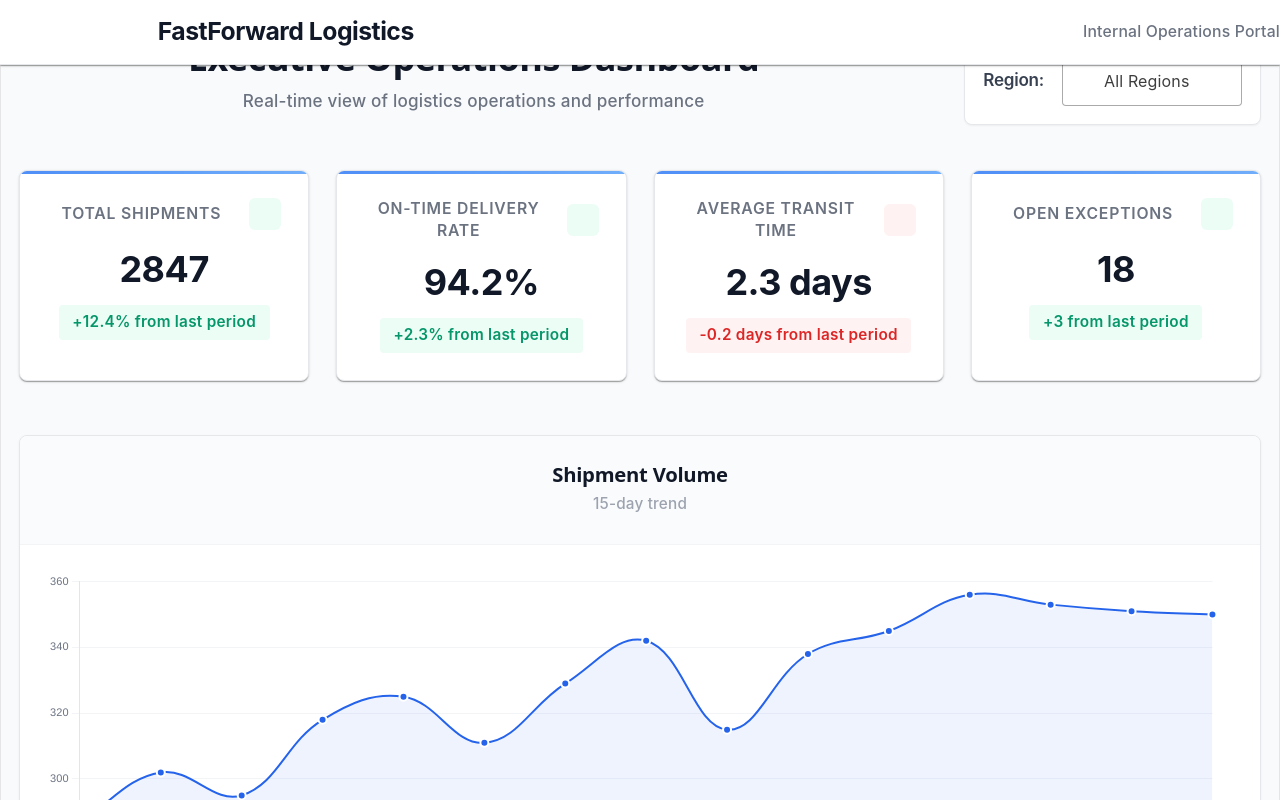
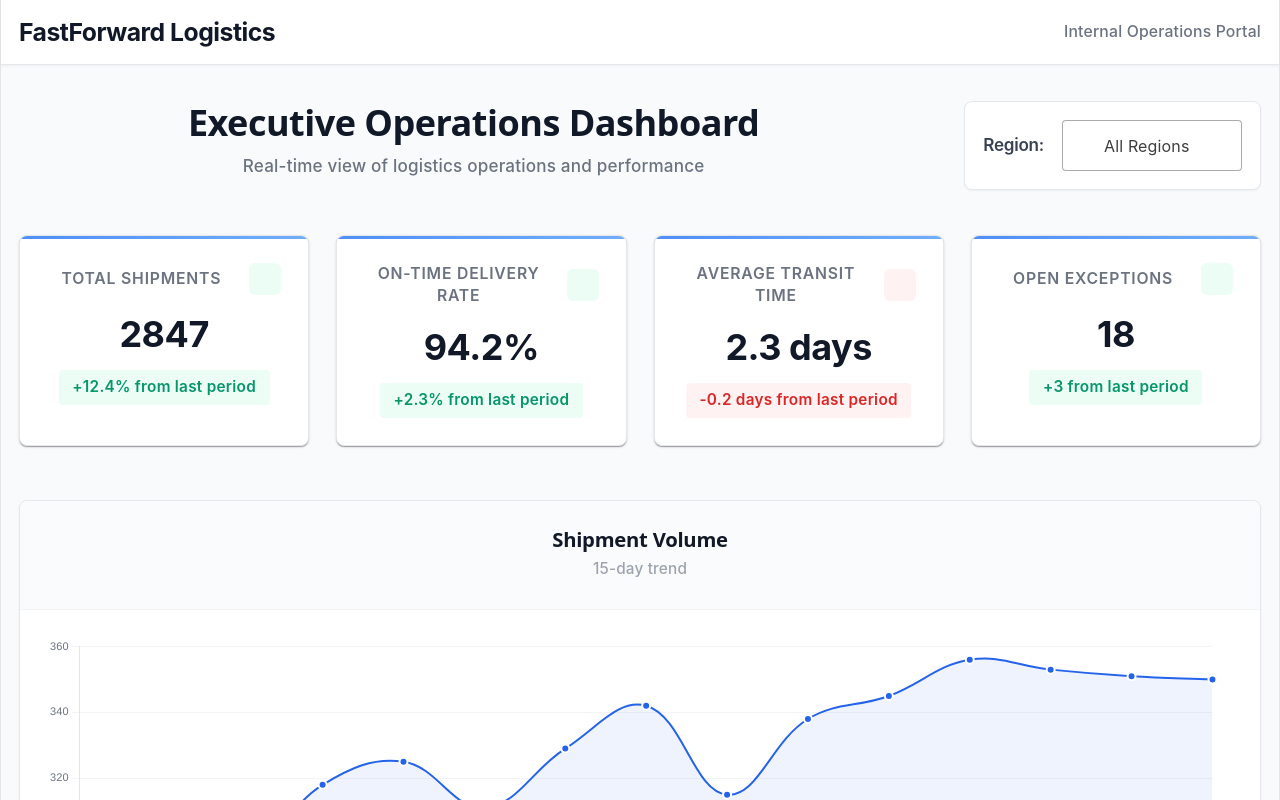
Before and after one commit to Alaa-tel/fastforward-dashboard, a Vue app: page / in a window 1280 px wide. Shown: the top 800 px of the page. Built offline with nearby package versions, Linux system fonts and the light colour scheme.

Commit message:
refactor: Replace v-app-bar with semantic header structure for improved accessibility and layout

```diff
--- a/src/views/Dashboard.vue
+++ b/src/views/Dashboard.vue
@@ -1,11 +1,12 @@
 <template>
   <div class="dashboard-layout">
     <!-- App Bar Header -->
-    <v-app-bar elevation="1" class="app-header">
-      <v-toolbar-title class="header-title">FastForward Logistics</v-toolbar-title>
-      <v-spacer></v-spacer>
-      <div class="header-subtitle">Internal Operations Portal</div>
-    </v-app-bar>
+    <header class="app-header">
+      <div class="app-header-inner">
+        <span class="header-title">FastForward Logistics</span>
+        <span class="header-subtitle">Internal Operations Portal</span>
+      </div>
+    </header>
 
     <!-- Main Content Container -->
     <div class="dashboard-content">
@@ -130,10 +131,25 @@ const exceptionCount = computed(() => getExceptions.value.length)
 }
 
 .app-header {
-  background-color: #ffffff !important;
+  position: sticky;
+  top: 0;
+  z-index: 10;
+  background-color: #ffffff;
   border-bottom: 1px solid #e5e7eb;
   box-shadow: 0 1px 3px rgba(0, 0, 0, 0.05);
   flex-shrink: 0;
+}
+
+.app-header-inner {
+  display: flex;
+  align-items: center;
+  justify-content: space-between;
+  gap: 1rem;
+  height: 64px;
+  max-width: 1400px;
+  width: 100%;
+  margin: 0 auto;
+  padding: 0 1rem;
 }
 
 .header-title {
```
